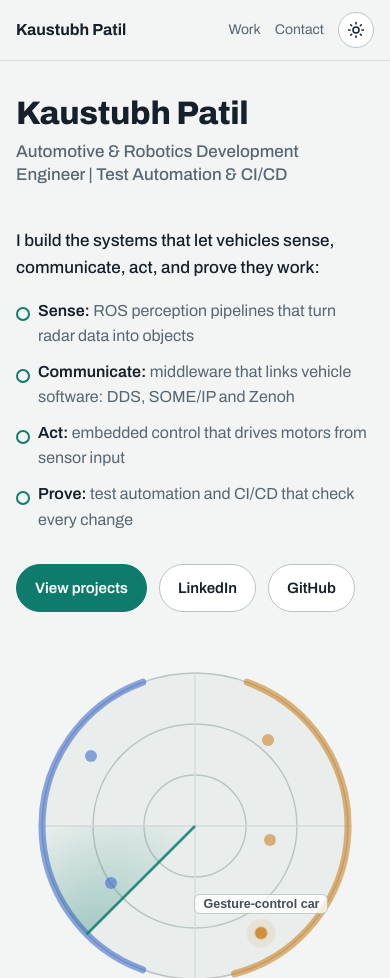
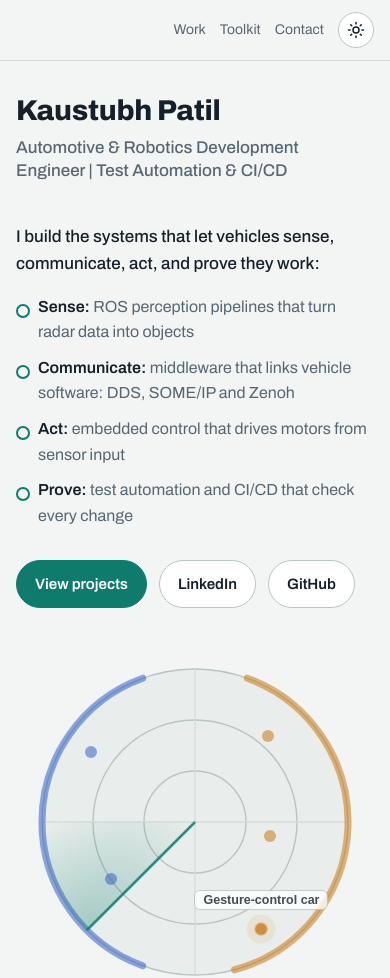
Before and after one commit to Kaustubh3197/Kaustubh3197.github.io, a plain HTML site: page index.html in a window 390 px wide. Shown: the top 978 px of the page. Drawn offline with Linux system fonts and the light colour scheme.

Commit message:
Update index.html

```diff
--- a/index.html
+++ b/index.html
@@ -76,7 +76,7 @@
   }
   .bar .wrap{display:flex;align-items:center;gap:24px;height:60px;}
   .brand{font-weight:700;font-stretch:115%;text-decoration:none;font-size:16px;margin-right:auto;white-space:nowrap;}
-  .bar nav{display:flex;gap:22px;}
+  .bar nav{display:flex;gap:22px;margin-left:auto;}
   .bar nav a{text-decoration:none;color:var(--muted);font-size:15px;}
   .bar nav a:hover{color:var(--ink);}
   .theme-btn{
@@ -93,7 +93,7 @@
   .hero{padding:64px 0 56px;}
   .name{
     /* one line at every width: size follows the available width */
-    font-size:clamp(26px, calc((min(100vw, 1200px) - 48px) / 14.5), 72px);
+    font-size:clamp(24px, calc((min(100vw, 1200px) - 48px) / 18), 60px);
     font-weight:800;
     font-stretch:122%;
     line-height:1;
@@ -281,13 +281,10 @@
     .row{grid-template-columns:1fr auto;gap:8px 14px;padding:20px 4px;}
     .bearing{grid-column:1 / -1;padding-top:0;}
     .detail-body{padding:0 4px 26px;}
-    .name{margin-bottom:10px;font-size:clamp(24px, calc((100vw - 32px) / 11), 40px);}
+    .name{margin-bottom:10px;font-size:clamp(22px, calc((100vw - 32px) / 12.5), 34px);}
     .role{margin-bottom:32px;}
     .toolkit{grid-template-columns:1fr;}
     .scope{width:min(340px,100%);}
-  }
-  @media (max-width:400px){
-    .bar nav a[href="#toolkit"]{display:none;}
   }
 </style>
 </head>
@@ -295,7 +292,6 @@
 
 <header class="bar">
   <div class="wrap">
-    <a href="#top" class="brand">Kaustubh Patil</a>
     <nav aria-label="Main">
       <a href="#work">Work</a>
       <a href="#toolkit">Toolkit</a>
@@ -568,7 +564,7 @@
   <section class="section" id="toolkit">
     <div class="wrap">
       <h2>Toolkit</h2>
-      <p class="section-intro">The languages and tools behind the projects above.</p>
+      <p class="section-intro">The languages and tools behind the projects above:</p>
       <div class="toolkit">
         <div><h3>Languages</h3><ul class="chips"><li>C++</li><li>Python</li></ul></div>
         <div><h3>Vehicles &amp; robotics</h3><ul class="chips"><li>ROS</li><li>RViz</li><li>OpenDDS</li><li>SOME/IP (vSomeIP)</li><li>Eclipse Zenoh</li><li>ETSI ITS CPM</li><li>Arduino</li></ul></div>
```
